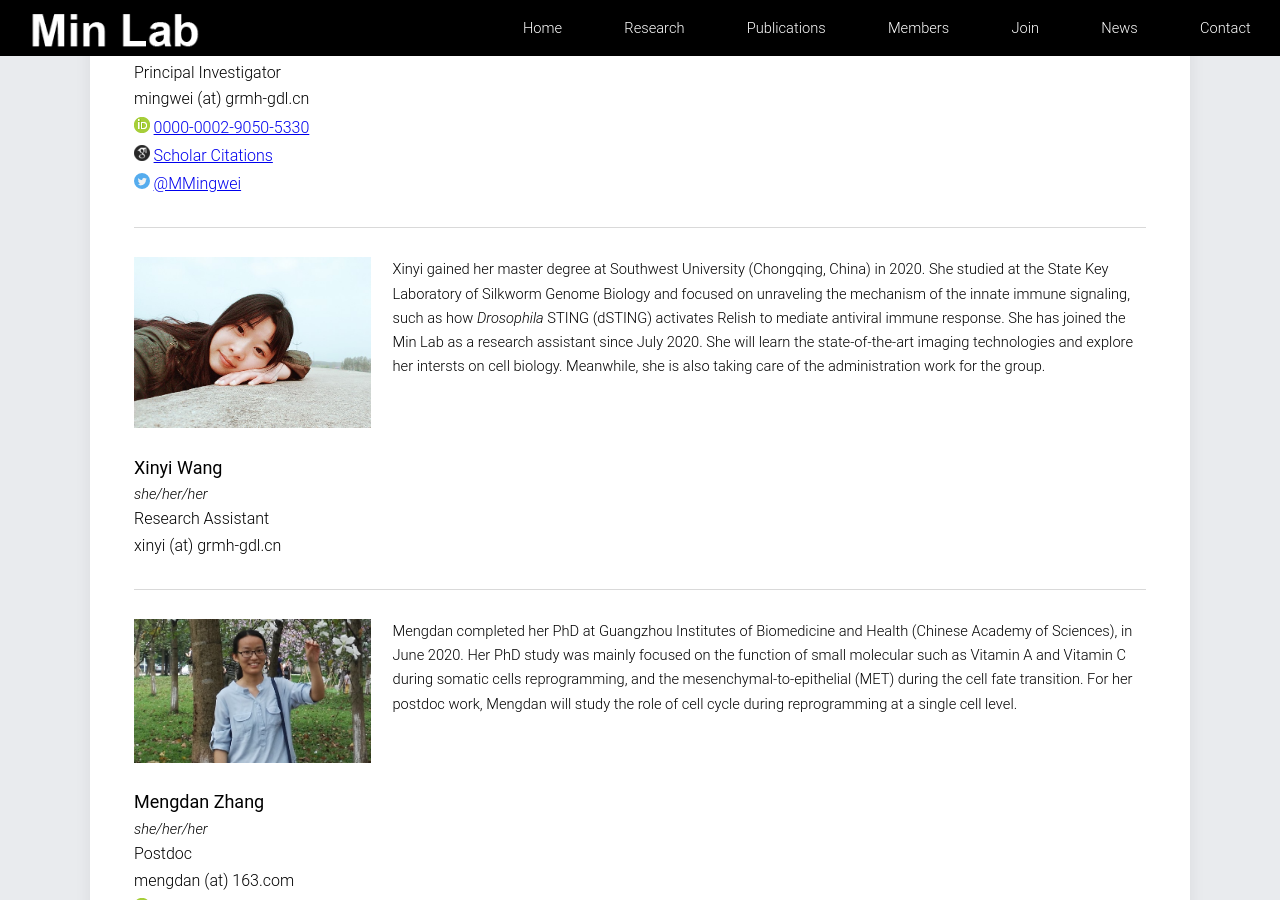
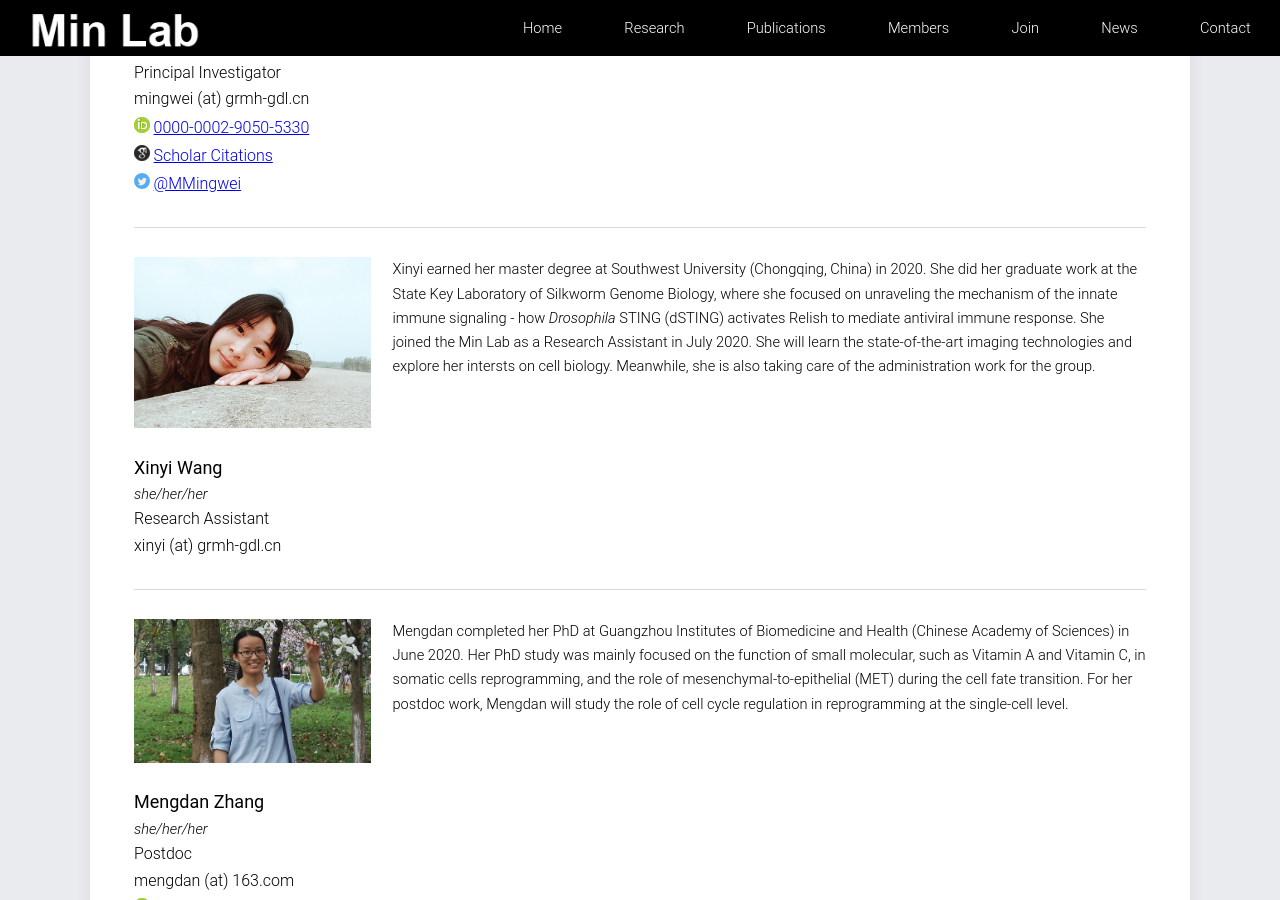
Before and after one commit to mm809/mm809.github.io, a Jekyll site: the page built from members/index.html, in a window 1280 px wide and 900 px high, scrolled down 848 px. Built offline with Jekyll 4.4.1, drawn with Linux system fonts in a browser that asks for light colours.

Commit message:
Update members.yml

```diff
--- a/_data/members.yml
+++ b/_data/members.yml
@@ -24,9 +24,9 @@
   email: xinyi (at) grmh-gdl.cn
   description: "
 
-          Xinyi gained her master degree at Southwest University (Chongqing, China) in 2020. She studied at the State Key Laboratory of Silkworm Genome Biology and \
-          focused on unraveling the mechanism of the innate immune signaling, such as how <i>Drosophila</i> STING (dSTING) activates Relish to mediate antiviral immune response. \
-          She has joined the Min Lab as a research assistant since July 2020. \
+          Xinyi earned her master degree at Southwest University (Chongqing, China) in 2020. She did her graduate work at the State Key Laboratory of Silkworm Genome Biology, where she \
+          focused on unraveling the mechanism of the innate immune signaling - how <i>Drosophila</i> STING (dSTING) activates Relish to mediate antiviral immune response. \
+          She joined the Min Lab as a Research Assistant in July 2020. \
           She will learn the state-of-the-art imaging technologies and explore her intersts on cell biology. Meanwhile, she is also taking care of the administration work for the group.
 
           "
@@ -38,9 +38,9 @@
   orcid: 0000-0002-5549-5376
   description: "
 
-          Mengdan completed her PhD at Guangzhou Institutes of Biomedicine and Health (Chinese Academy of Sciences), in June 2020. \
-          Her PhD study was mainly focused on the function of small molecular such as Vitamin A and Vitamin C during somatic cells reprogramming, and the mesenchymal-to-epithelial (MET) during the cell fate transition.
-          For her postdoc work, Mengdan will study the role of cell cycle during reprogramming at a single cell level.
+          Mengdan completed her PhD at Guangzhou Institutes of Biomedicine and Health (Chinese Academy of Sciences) in June 2020. \
+          Her PhD study was mainly focused on the function of small molecular, such as Vitamin A and Vitamin C, in somatic cells reprogramming, and the role of mesenchymal-to-epithelial (MET) during the cell fate transition.
+          For her postdoc work, Mengdan will study the role of cell cycle regulation in reprogramming at the single-cell level.
 
           "
 
```
